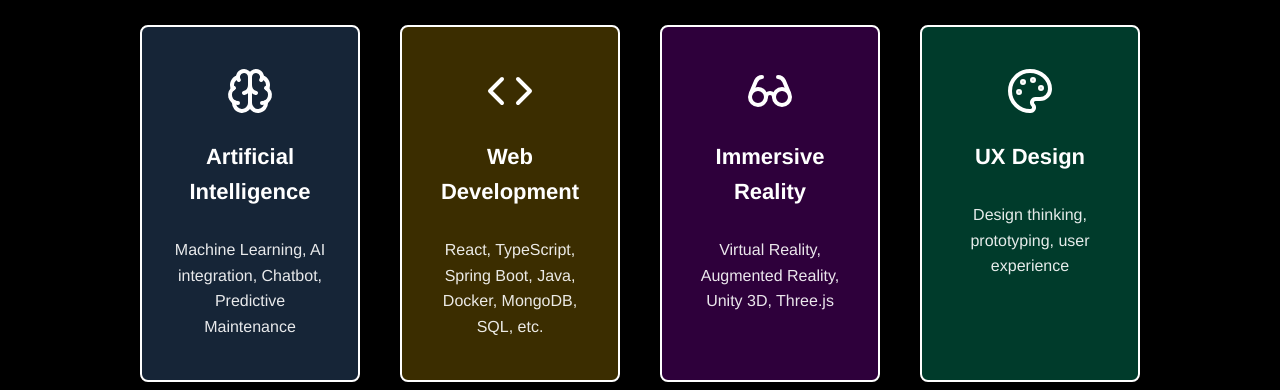
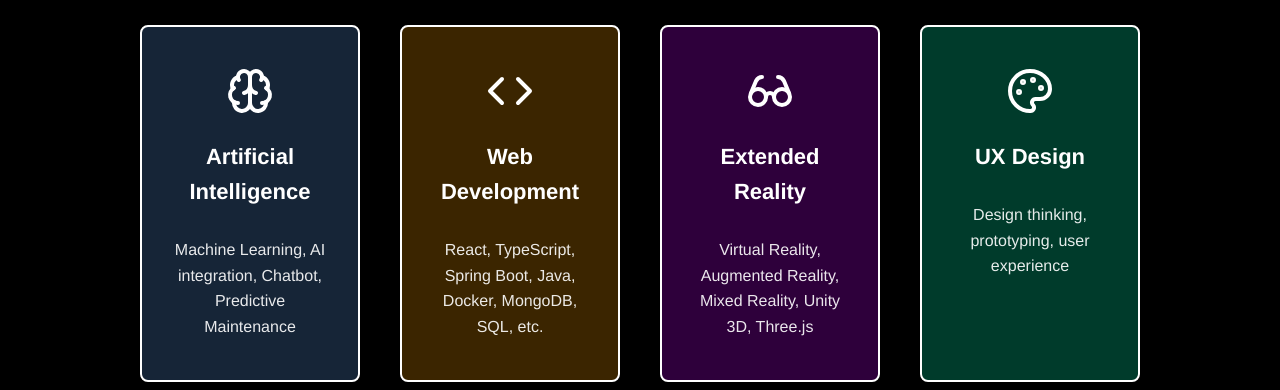
Before and after one commit to asyntes/asyntes.com, a React (Vite) app: page / in a window 1280 px wide. Shown: the part 900-1290 px from the top of the page. Built offline with nearby package versions, Linux system fonts and the light colour scheme.

Commit message:
update labels and descriptions

```diff
--- a/src/components/sections/About/About.css
+++ b/src/components/sections/About/About.css
@@ -105,13 +105,12 @@
 }
 
 
+.skill-ai {
+    background-color: rgba(96, 161, 235, 0.23);
+}
 
 .skill-web {
-    background-color: rgba(255, 196, 0, 0.23);
-}
-
-.skill-ai {
-    background-color: rgba(96, 161, 235, 0.23);
+    background-color: rgba(255, 162, 0, 0.23);
 }
 
 .skill-xr {
--- a/src/i18n/locales/en.json
+++ b/src/i18n/locales/en.json
@@ -21,8 +21,8 @@
             "description": "React, TypeScript, Spring Boot, Java, Docker, MongoDB, SQL, etc."
         },
         "xr": {
-            "title": "Immersive Reality",
-            "description": "Virtual Reality, Augmented Reality, Unity 3D, Three.js"
+            "title": "Extended Reality",
+            "description": "Virtual Reality, Augmented Reality, Mixed Reality, Unity 3D, Three.js"
         },
         "ux": {
             "title": "UX Design",
--- a/src/i18n/locales/it.json
+++ b/src/i18n/locales/it.json
@@ -13,20 +13,20 @@
     },
     "skills": {
         "ai": {
-            "title": "Intelligenza Artificiale",
-            "description": "Machine Learning, integrazione AI, Chatbot, Manutenzione Predittiva"
+            "title": "Artificial Intelligence",
+            "description": "Machine Learning, integrazione AI, Chatbot, Predictive Maintenance"
         },
         "web": {
             "title": "Web Development",
             "description": "React, TypeScript, Spring Boot, Java, Docker, MongoDB, SQL, ecc."
         },
         "xr": {
-            "title": "Realtà Immersive",
-            "description": "Virtual Reality, Augmented Reality, Unity 3D, Three.js"
+            "title": "Extended Reality",
+            "description": "Virtual Reality, Augmented Reality, Mixed Reality, Unity 3D, Three.js"
         },
         "ux": {
             "title": "UX Design",
-            "description": "Design thinking, prototipazione, user experience"
+            "description": "Design thinking, prototyping, user experience"
         }
     },
     "contact": {
```
